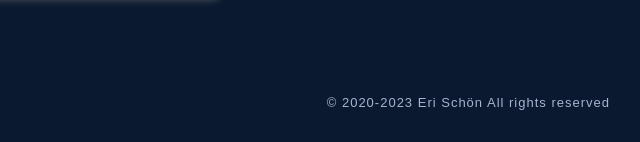
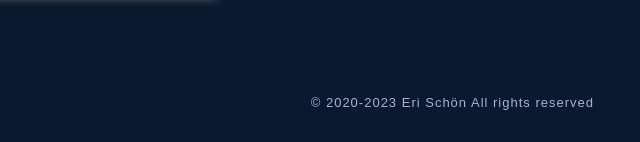
Before and after one commit to erischon/projet-erischon-website, an Astro site: page / in a window 1280 px wide. Shown: the part 1007-1149 px from the top of the page, 414-1054 px from the left. Built offline with nearby package versions, Linux system fonts and the light colour scheme; Astro itself is replaced by a stand-in of ours; a web font is replaced by a local one.

Commit message:
Update Footer.astro

```diff
--- a/src/components/Footer.astro
+++ b/src/components/Footer.astro
@@ -8,7 +8,7 @@
 
   footer {
     padding: 2rem 0;
-    margin-top: 4rem;
+    margin: 4rem 1rem 0 1rem;
 
     font-size: small;
     text-align: right;
```
